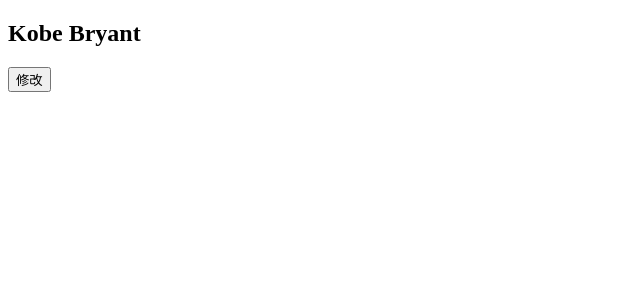
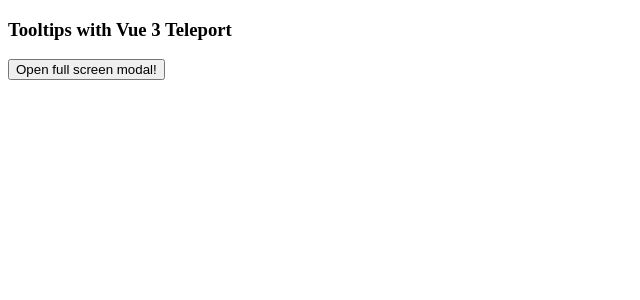
Before and after one commit to Hongbusi/learn-vue3, a Vue app: page / in a window 1280 px wide. Shown: the top 300 px of the page, without its empty margins (0-640 px from the left). Built offline with nearby package versions, Linux system fonts and the light colour scheme.

Commit message:
chore: 内置组件

```diff
--- /dev/null
+++ b/src/01_内置组件/App.vue
@@ -0,0 +1,18 @@
+<template>
+  <div style="position: relative;">
+    <h3>Tooltips with Vue 3 Teleport</h3>
+    <div>
+      <modal-button></modal-button>
+    </div>
+  </div>
+</template>
+
+<script>
+import ModalButton from './ModalButton.vue';
+
+export default {
+  components: {
+    ModalButton
+  }
+}
+</script>
--- /dev/null
+++ b/src/01_内置组件/ModalButton.vue
@@ -0,0 +1,41 @@
+<template>
+  <button @click="modalOpen = true">
+    Open full screen modal!
+  </button>
+
+  <teleport to="body">
+    <div v-if="modalOpen" class="modal">
+      <div>
+        I'm a modal!
+        <button @click="modalOpen = false">
+          Close
+        </button>
+      </div>
+    </div>
+  </teleport>
+
+  <teleport to="body">
+    <div v-if="modalOpen" class="modal">
+      <div>
+        I'm a modal!
+        <button @click="modalOpen = false">
+          Close
+        </button>
+      </div>
+    </div>
+  </teleport>
+</template>
+
+<script>
+import { ref } from 'vue';
+
+export default {
+  setup() {
+    const modalOpen = ref(false);
+
+    return {
+      modalOpen
+    }
+  }
+}
+</script>
--- a/src/App.vue
+++ b/src/App.vue
@@ -1,41 +1,15 @@
 <template>
   <div>
-    <h2>{{ firstName }} {{ lastName }}</h2>
-    <h2>{{ fullName }}</h2>
-    <button @click="changeName">修改</button>
+
   </div>
 </template>
 
 <script>
-import { ref, computed } from 'vue';
+  export default {
 
-export default {
-  setup() {
-    const firstName = ref('Kobe');
-    const lastName = ref('Bryant');
+  }
+</script>
 
-    // 1. 传入一个 getter 函数
-    // const fullName = computed(() => `${firstName.value} ${lastName.value}`);
+<style scoped>
 
-    // 2. 传入一个对象，对象包含 getter/setter
-    const fullName = computed({
-      get: () => `${firstName.value} ${lastName.value}`,
-      set(newValue) {
-        const names = newValue.split(' ');
-        firstName.value = names[0];
-        lastName.value = names[1];
-      }
-    });
-
-
-    const changeName = () => {
-      fullName.value = 'h bs';
-    }
-
-    return {
-      fullName,
-      changeName
-    }
-  }
-}
-</script>
+</style>
--- a/src/main.js
+++ b/src/main.js
@@ -1,4 +1,4 @@
 import { createApp } from 'vue';
-import App from './App.vue';
+import App from './01_内置组件/App.vue';
 
 createApp(App).mount('#app');
```
Also changed, not shown: 1 other file (tests, documents, lock files or other folders).
